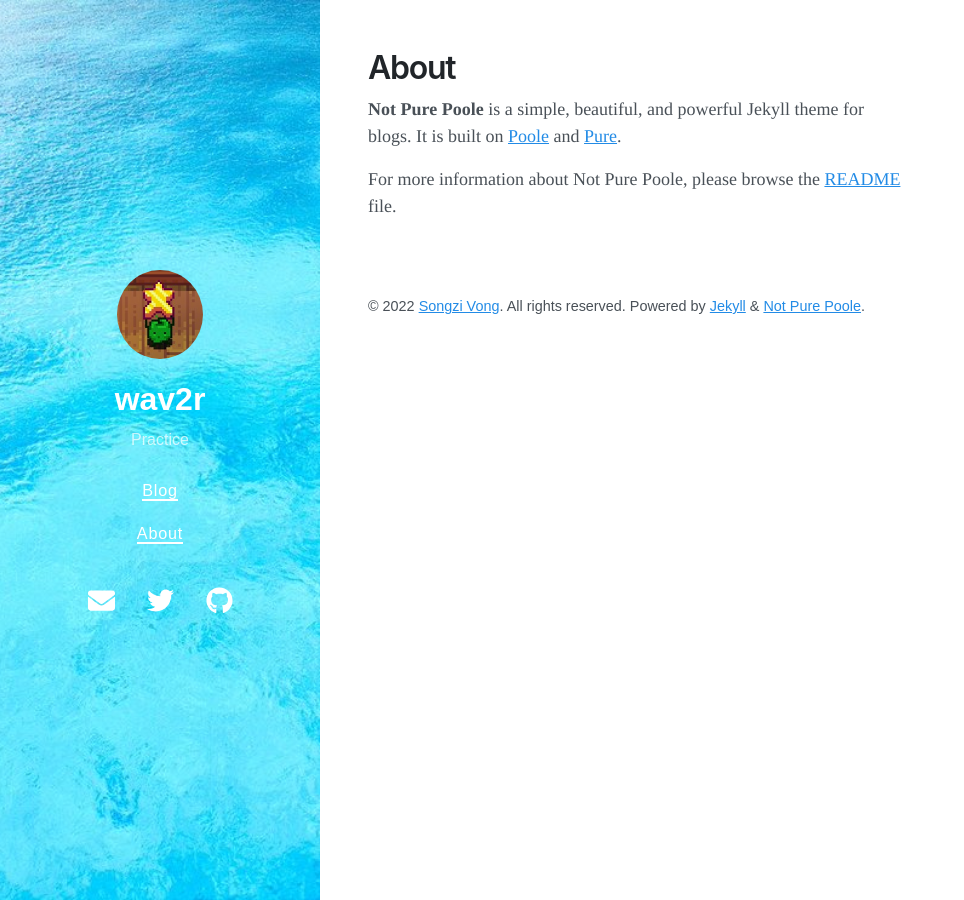
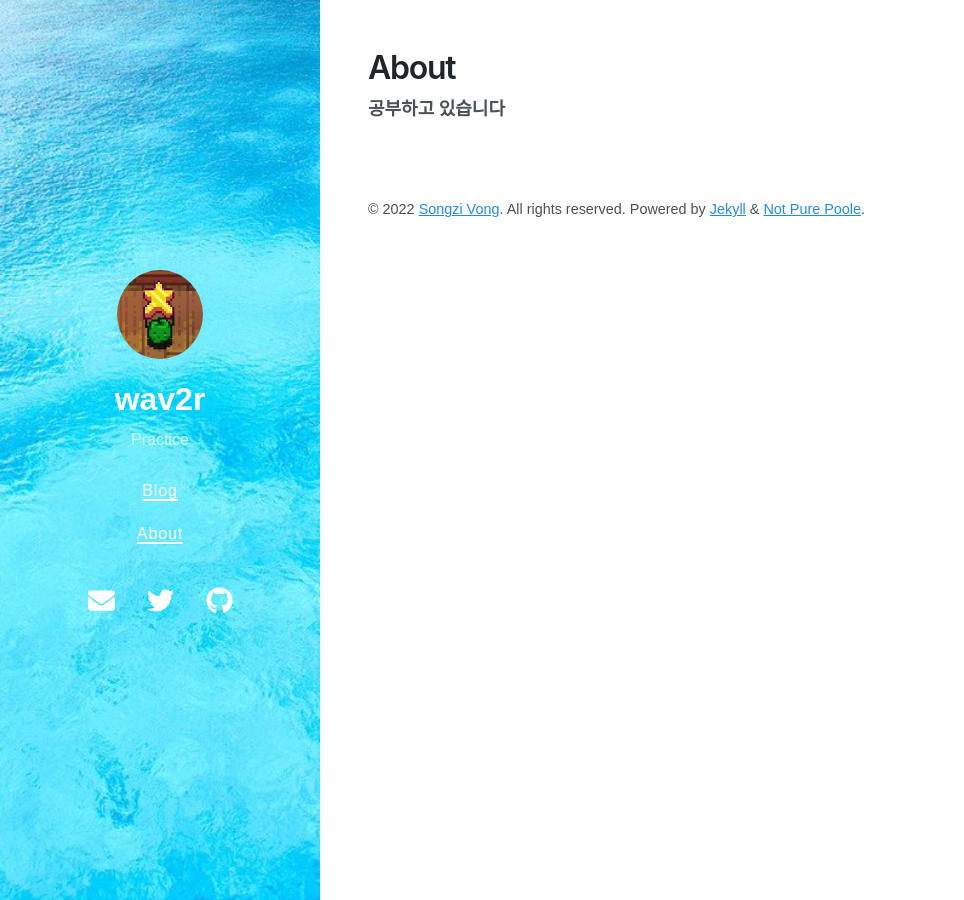
Before and after one commit to wav2r/wav2r.github.io, a Jekyll site: the page built from about.md, in a window 1280 px wide. Shown: the whole page, without its empty margins (0-964 px from the left). Built offline with Jekyll 4.4.1, drawn with Linux system fonts in a browser that asks for light colours; nearby versions of some CDN libraries.

Commit message:
about 수정

```diff
--- a/about.md
+++ b/about.md
@@ -3,6 +3,4 @@
 title: About
 ---
 
-**Not Pure Poole** is a simple, beautiful, and powerful Jekyll theme for blogs. It is built on [Poole](https://github.com/poole/poole) and [Pure](https://purecss.io/).
-
-For more information about Not Pure Poole, please browse the [README](https://github.com/vszhub/not-pure-poole) file.
+**공부하고 있습니다**
```
